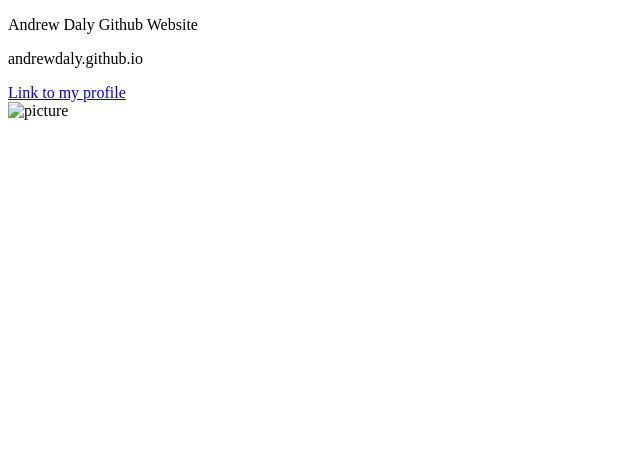
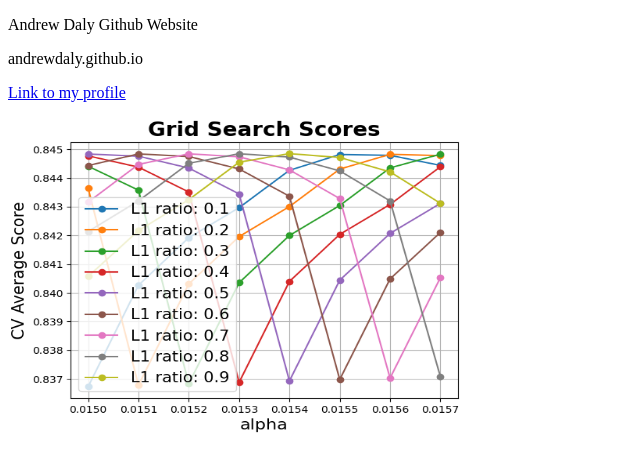
Before and after one commit to AndrewDaly/AndrewDaly.github.io, a plain HTML site: page index.html in a window 1280 px wide. Shown: the whole page, without its empty margins (0-640 px from the left). Drawn offline with Linux system fonts and the light colour scheme.

Commit message:
Adding image

```diff
--- a/index.html
+++ b/index.html
@@ -11,7 +11,7 @@
 		Link to my profile</a>
 	</header>
 
-	<img src="Grid Search Scores" alt="picture" width="500" height = "333">
+	<img src="https://raw.githubusercontent.com/AndrewDaly/AndrewDaly.github.io/main/Grid%20Search%20Scores.png" alt="picture" width="500" height = "333">
 
 </body>
 </html>
```
